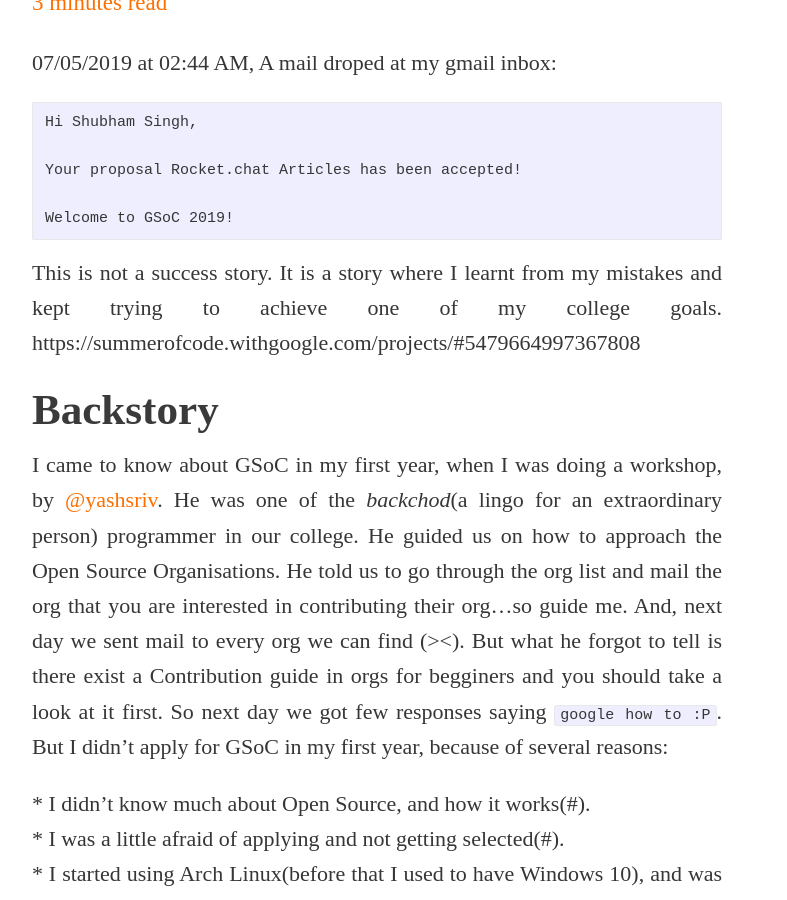
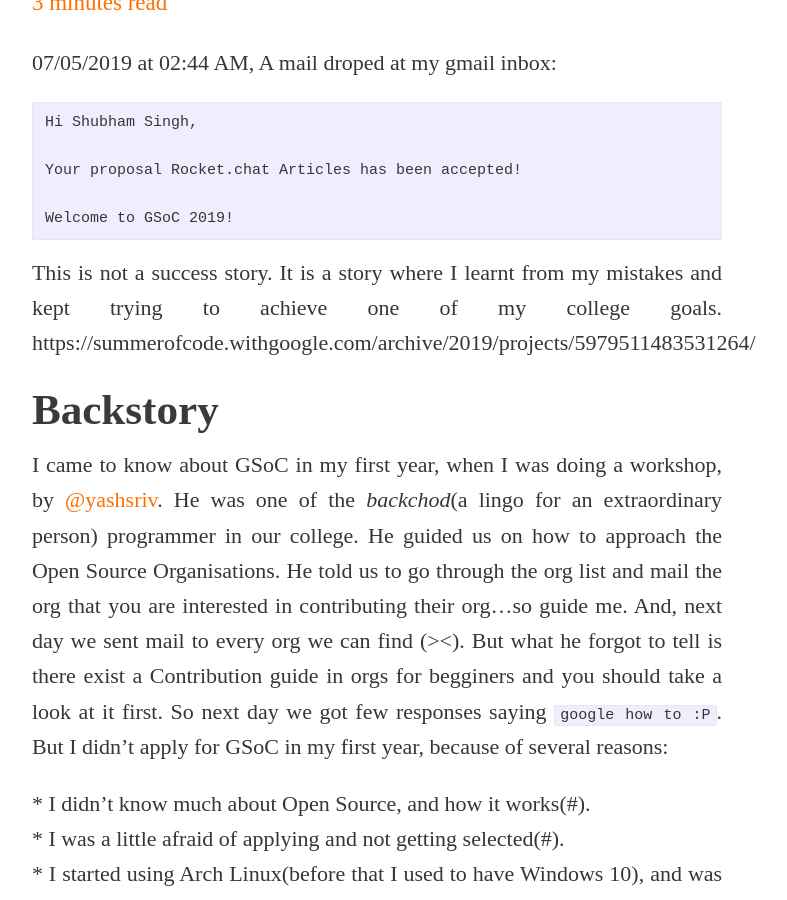
Before and after one commit to shubhsherl/shubhsherl.github.io, a Jekyll site: the page built from _posts/2019-06-10-gsoc-selection-rc.md, in a window 1280 px wide and 900 px high, scrolled down 528 px. Shown: the whole window, without its empty margins (263-1050 px from the left). Built offline with Jekyll 4.4.1, drawn with Linux system fonts in a browser that asks for light colours; some web fonts are replaced; comment, search, counter and statistics services are not loaded; some of the changed lines change nothing that is shown.

Commit message:
fix gsoc link

````diff
--- a/_posts/2019-06-10-gsoc-selection-rc.md
+++ b/_posts/2019-06-10-gsoc-selection-rc.md
@@ -20,7 +20,7 @@
 Welcome to GSoC 2019!
 ```
 This is not a success story. It is a story where I learnt from my mistakes and kept trying to achieve one of my college goals.
-https://summerofcode.withgoogle.com/projects/#5479664997367808
+https://summerofcode.withgoogle.com/archive/2019/projects/5979511483531264/
 
 #### Backstory
 I came to know about GSoC in my first year, when I was doing a workshop, by [@yashsriv](https://yashsriv.org/about). He was one of the _backchod_(a lingo for an extraordinary person) programmer in our college. He guided us on how to approach the Open Source Organisations. He told us to go through the org list and mail the org that you are interested in contributing their org...so guide me.
````
Also changed, not shown: 3 other files.
